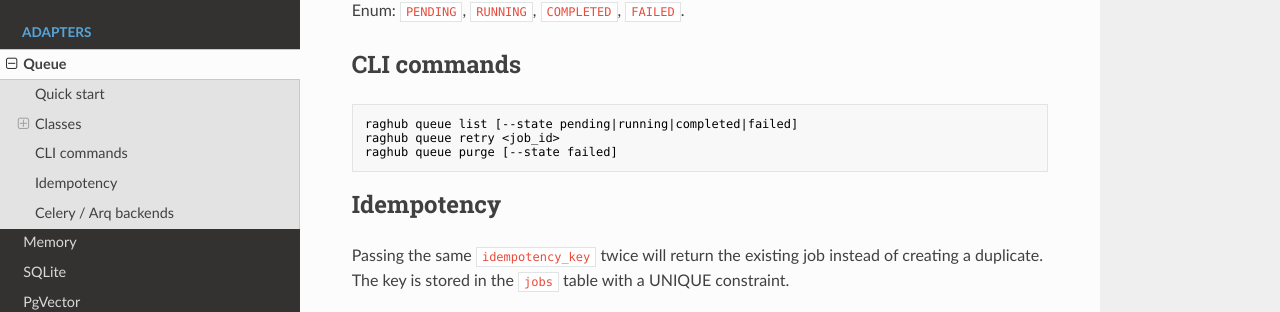
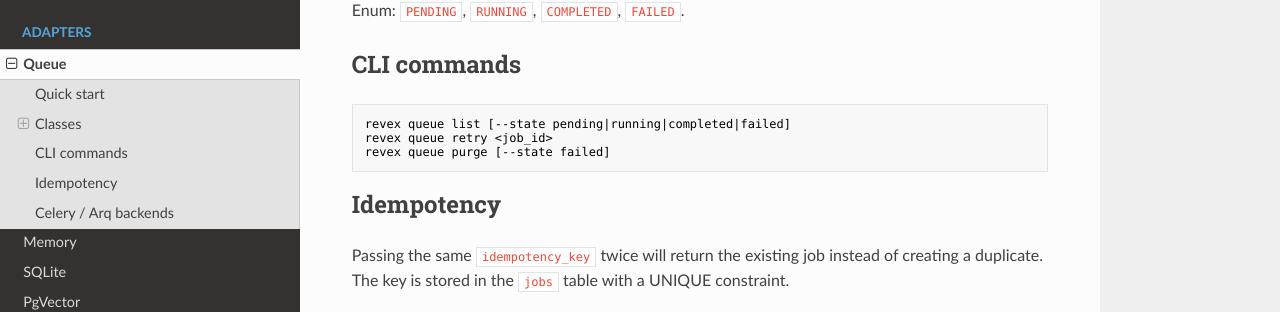
Before and after one commit to sachncs/raghub, an MkDocs documentation site: the page built from docs/adapters/queue.md, in a window 1280 px wide and 900 px high, scrolled down 914 px. Shown: the part 202-514 px from the top of the window. Built offline with MkDocs 1.6.1, drawn with Linux system fonts in a browser that asks for light colours; nearby versions of some CDN libraries; some of the changed text lies outside the part shown.

Commit message:
docs(rebrand): rename references in queue.md

````diff
--- a/docs/adapters/queue.md
+++ b/docs/adapters/queue.md
@@ -1,6 +1,6 @@
 # Queue adapter
 
-RAGHub ships a built-in persistent queue for durable document ingestion.
+Revex ships a built-in persistent queue for durable document ingestion.
 The default backend is **SQLite**; Celery and Arq adapters are available
 as alternatives.
 
@@ -47,9 +47,9 @@
 ## CLI commands
 
 ```bash
-raghub queue list [--state pending|running|completed|failed]
-raghub queue retry <job_id>
-raghub queue purge [--state failed]
+revex queue list [--state pending|running|completed|failed]
+revex queue retry <job_id>
+revex queue purge [--state failed]
 ```
 
 ## Idempotency
````
